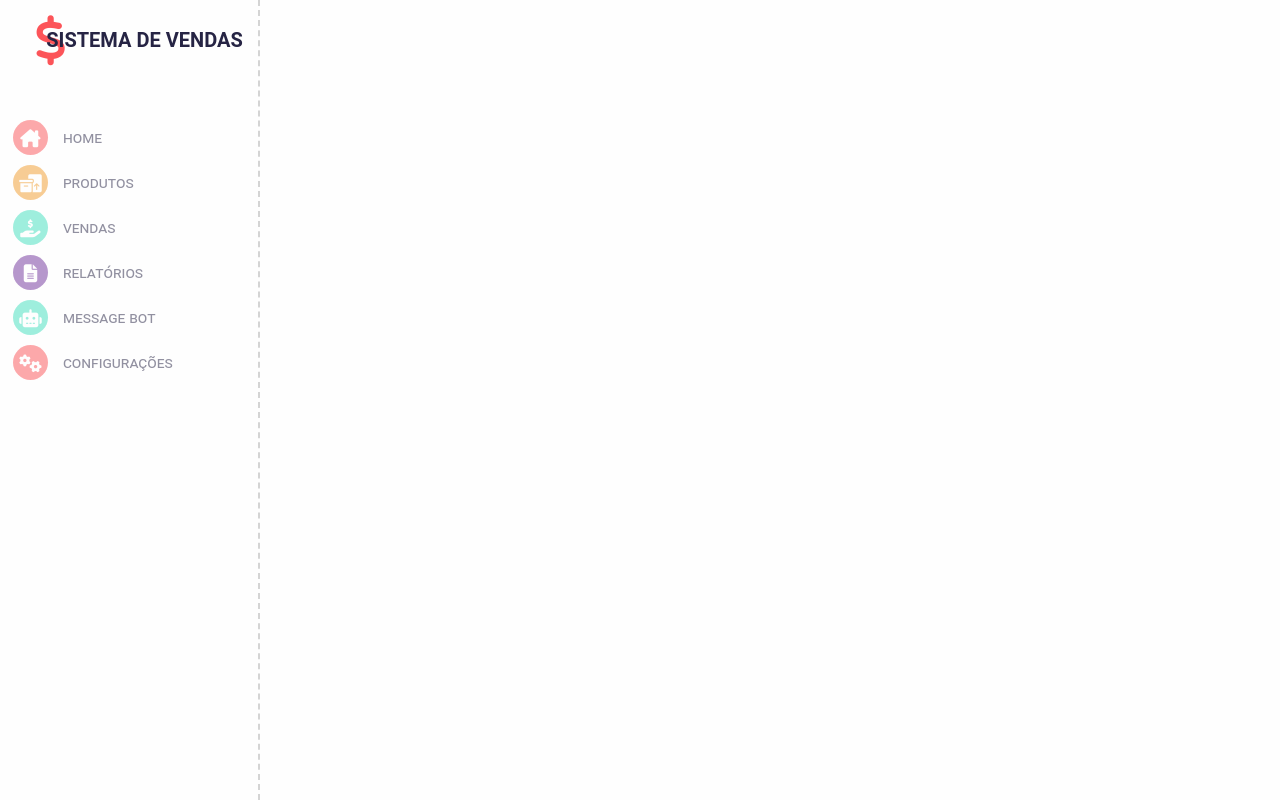
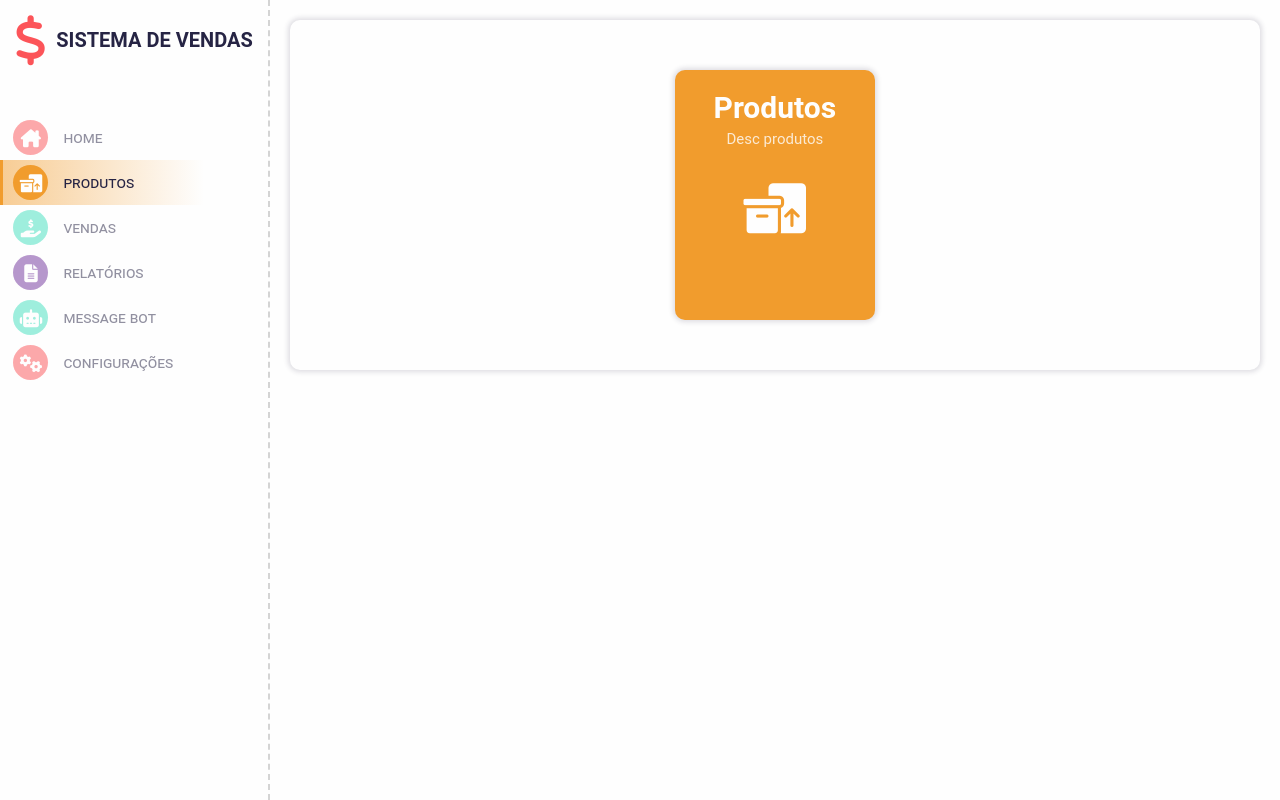
Before and after one commit to di-ferreira/sistema-venda, a website built with Vite: page src/renderer/index.html in a window 1280 px wide. Both pictures are taken after a click on the item "produtos". Built offline with nearby package versions, Linux system fonts and the light colour scheme.

Commit message:
correction click menu item active

```diff
--- a/src/renderer/assets/css/styles.css
+++ b/src/renderer/assets/css/styles.css
@@ -72,9 +72,10 @@ ul {
 }
 
 .MainMenu h2 {
-  display: flex;
-  align-items: center;
-  justify-content: center;
+  display: grid;
+  grid-template-columns: auto 1fr;
+  grid-template-rows: 1fr;
+  column-gap: 10px;
   font-size: 20px;
   text-align: center;
   text-transform: uppercase;
@@ -82,10 +83,14 @@ ul {
   padding: 0 15px 30px;
 }
 
+.MainMenu h2 span {
+  display: flex;
+  align-items: center;
+  height: 100%;
+}
+
 .MainMenu h2 i {
   color: var(--Red-HEX);
-  margin-right: -20px;
-  margin-left: 20px;
   font-size: 50px;
 }
 
--- a/src/renderer/index.html
+++ b/src/renderer/index.html
@@ -1,12 +1,11 @@
 <!DOCTYPE html>
 <html>
+
 <head>
   <meta charset="UTF-8" />
   <title>Sistema de Vendas</title>
-    <meta
-      http-equiv="Content-Security-Policy"
-      content="default-src 'self'; script-src 'self'; style-src 'self' 'unsafe-inline'"
-    />
+  <meta http-equiv="Content-Security-Policy"
+    content="default-src 'self'; script-src 'self'; style-src 'self' 'unsafe-inline'" />
   <link href="./assets/css/styles.css" type="text/css" rel="stylesheet" />
   <link href="./assets/css/fontAwesome/css/all.css" type="text/css" rel="stylesheet" />
 </head>
@@ -16,7 +15,9 @@
     <nav class="MainMenu">
       <h2>
         <i class="fa-solid fa-dollar-sign"></i>
-          sistema de vendas
+        <span>
+          Sistema de Vendas
+        </span>
       </h2>
       <ul class="containerMenu"></ul>
     </nav>
@@ -24,4 +25,5 @@
   </div>
   <script type="module" src="./src/renderer.ts"></script>
 </body>
+
 </html>
--- a/src/renderer/src/components/MainMenu.ts
+++ b/src/renderer/src/components/MainMenu.ts
@@ -1,46 +1,47 @@
 import { iMainMenu } from '../../../@types/index'
+import SwitchRoute from '../routes'
 import { makeElement } from '../utils/index'
 const containerMenu = document.querySelector('.containerMenu')
 
 const mainMenu: iMainMenu[] = [
   {
     label: 'home',
-    link: (): void => {},
+    link: (): void => SwitchRoute('HOME'),
     active: true,
     icon: 'fa-solid fa-house-chimney',
     defaultColor: 'red'
   },
   {
     label: 'produtos',
-    link: (): void => {},
+    link: (): void => SwitchRoute('PRODUTOS'),
     active: false,
     icon: 'fa-solid fa-boxes-packing',
     defaultColor: 'orange'
   },
   {
     label: 'vendas',
-    link: (): void => {},
+    link: (): void => SwitchRoute('VENDAS'),
     active: false,
     icon: 'fa-solid fa-hand-holding-dollar',
     defaultColor: 'green'
   },
   {
     label: 'relatórios',
-    link: (): void => {},
+    link: (): void => SwitchRoute('RELATORIOS'),
     active: false,
     icon: 'fa-solid fa-file-lines',
     defaultColor: 'purple'
   },
   {
     label: 'message bot',
-    link: (): void => {},
+    link: (): void => SwitchRoute('BOT'),
     active: false,
     icon: 'fa-solid fa-robot',
     defaultColor: 'green'
   },
   {
     label: 'configurações',
-    link: (): void => {},
+    link: (): void => SwitchRoute('CONFIGURACOES'),
     active: false,
     icon: 'fa-sharp fa-solid fa-gears',
     defaultColor: 'red'
@@ -67,24 +68,10 @@ const CreateItemMenu = (item: iMainMenu): void => {
 
   li.addEventListener('click', (e) => {
     e.preventDefault
-    const Btns = document.getElementsByClassName('itemMenu')
-    removeActive(Btns, 'active')
-    ClickItemMenu(li)
+    item.link()
   })
 
   containerMenu?.appendChild(li)
 }
 
-const removeActive = (ElContainer: HTMLCollection, ClassRemove: string): void => {
-  for (const El of ElContainer) {
-    El.classList.remove(ClassRemove)
-  }
-}
-
-const ClickItemMenu = (ItemEl: HTMLElement): void => {
-  ItemEl.onclick = (): void => {
-    ItemEl.classList.add('active')
-  }
-}
-
 export default LoadMainMenu
--- a/src/renderer/src/routes/index.ts
+++ b/src/renderer/src/routes/index.ts
@@ -1,4 +1,12 @@
+import CreateBotScreen from '../screens/bot'
+import CreateHomeScreen from '../screens/home'
+import CreateProductScreen from '../screens/produtos'
+import CreateRelScreen from '../screens/relatorios'
+import CreateVendasScreen from '../screens/vendas'
+import CreateConfigScreen from '../screens/configuracoes'
+
 const Container = document.querySelector('#MainContainer')
+const containerMenu = document.querySelector('.containerMenu')
 
 const screens = ['HOME', 'PRODUTOS', 'VENDAS', 'RELATORIOS', 'BOT', 'CONFIGURACOES'] as const
 
@@ -7,10 +15,39 @@ type ScreenTypes = typeof screens
 type ScreenType = ScreenTypes[number]
 
 const SwitchRoute = (screen: ScreenType): void => {
-  console.log(screen)
-  console.log(screen + '->', Container?.children)
   Container?.removeChild(Container.children[0])
-  // Container?.appendChild()
+  const Btns = document.getElementsByClassName('itemMenu')
+
+  for (let i = 0; i < Btns.length; i++) {
+    Btns[i].addEventListener('click', function () {
+      const currentBtn = containerMenu?.getElementsByClassName('active')
+      currentBtn ? currentBtn[0].classList.remove('active') : ''
+      Btns[i].classList.add('active')
+    })
+  }
+  switch (screen) {
+    case screens[0]:
+      CreateHomeScreen()
+      // Container?.appendChild()
+      break
+    case screens[1]:
+      CreateProductScreen()
+      break
+    case screens[2]:
+      CreateVendasScreen()
+      break
+    case screens[3]:
+      CreateRelScreen()
+      break
+    case screens[4]:
+      CreateBotScreen()
+      break
+    case screens[5]:
+      CreateConfigScreen()
+      break
+    default:
+      break
+  }
 }
 
 export default SwitchRoute
--- a/src/renderer/src/screens/bot.ts
+++ b/src/renderer/src/screens/bot.ts
@@ -3,7 +3,7 @@ import { makeElement } from '../utils'
 
 const MainContainer: HTMLElement | null = document.querySelector('#MainContainer')
 
-const CreateProductScreen = (): void => {
+const CreateBotScreen = (): void => {
   const CardContainer = makeElement(
     'section',
     ['CardContainer'],
@@ -14,4 +14,4 @@ const CreateProductScreen = (): void => {
   MainContainer?.appendChild(dashboard)
 }
 
-export default CreateProductScreen
+export default CreateBotScreen
--- a/src/renderer/src/screens/configuracoes.ts
+++ b/src/renderer/src/screens/configuracoes.ts
@@ -3,7 +3,7 @@ import { makeElement } from '../utils'
 
 const MainContainer: HTMLElement | null = document.querySelector('#MainContainer')
 
-const CreateProductScreen = (): void => {
+const CreateConfigScreen = (): void => {
   const CardContainer = makeElement(
     'section',
     ['CardContainer'],
@@ -14,4 +14,4 @@ const CreateProductScreen = (): void => {
   MainContainer?.appendChild(dashboard)
 }
 
-export default CreateProductScreen
+export default CreateConfigScreen
--- a/src/renderer/src/screens/relatorios.ts
+++ b/src/renderer/src/screens/relatorios.ts
@@ -3,7 +3,7 @@ import { makeElement } from '../utils'
 
 const MainContainer: HTMLElement | null = document.querySelector('#MainContainer')
 
-const CreateProductScreen = (): void => {
+const CreateRelScreen = (): void => {
   const CardContainer = makeElement(
     'section',
     ['CardContainer'],
@@ -14,4 +14,4 @@ const CreateProductScreen = (): void => {
   MainContainer?.appendChild(dashboard)
 }
 
-export default CreateProductScreen
+export default CreateRelScreen
--- a/src/renderer/src/screens/vendas.ts
+++ b/src/renderer/src/screens/vendas.ts
@@ -3,7 +3,7 @@ import { makeElement } from '../utils'
 
 const MainContainer: HTMLElement | null = document.querySelector('#MainContainer')
 
-const CreateProductScreen = (): void => {
+const CreateVendasScreen = (): void => {
   const CardContainer = makeElement(
     'section',
     ['CardContainer'],
@@ -14,4 +14,4 @@ const CreateProductScreen = (): void => {
   MainContainer?.appendChild(dashboard)
 }
 
-export default CreateProductScreen
+export default CreateVendasScreen
```
Lines whose indentation alone changed are shown as unchanged.
